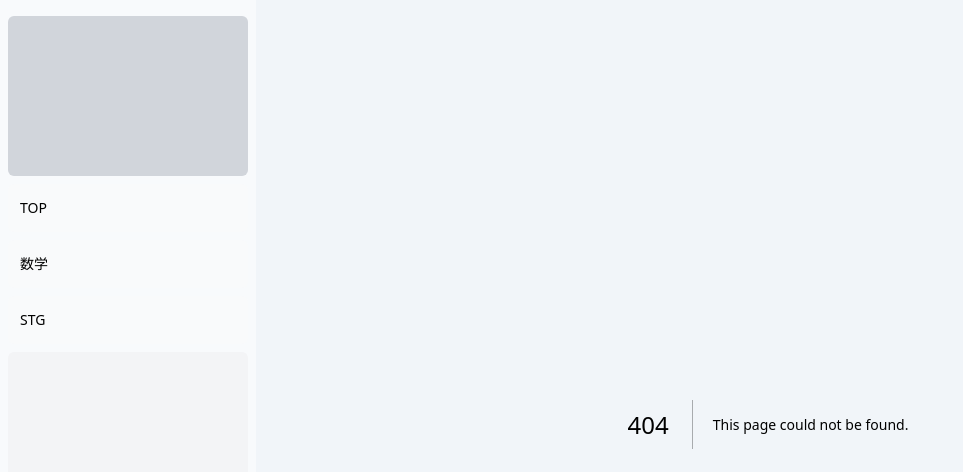
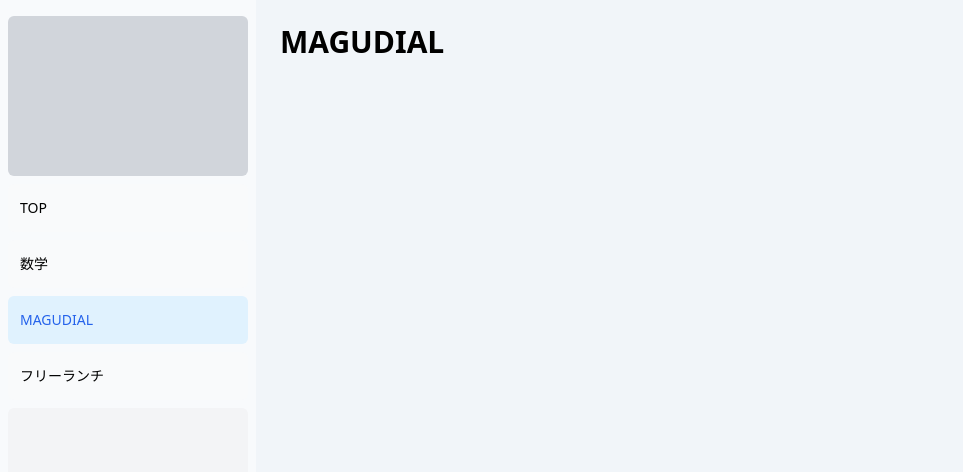
Before and after one commit to ootoro29/high_fes_kurumekosen, a Next.js app: page /magudial in a window 1280 px wide. Before the commit this address had no page. Shown: the top 472 px of the page, without its empty margins (0-963 px from the left). Built offline with nearby package versions, Linux system fonts and the light colour scheme.

Commit message:
トップ画面言葉変更

```diff
--- /dev/null
+++ b/src/app/freelunch/page.tsx
@@ -0,0 +1,8 @@
+export default function STG(){
+    return(
+        <>
+           <h1 className="w-full text-3xl font-bold">フリーランチ</h1>
+           <iframe className="aspect-video w-full max-w-[640px]" width="560" height="315" src="https://www.youtube.com/embed/G4_Ck977UBk?si=aJ9Vi0U9eEMXUuNK" title="YouTube video player" allow="accelerometer; autoplay; clipboard-write; encrypted-media; gyroscope; picture-in-picture; web-share"></iframe>
+        </>
+    );
+}
--- a/src/app/stg/page.tsx
+++ b/src/app/magudial/page.tsx
@@ -1,8 +1,7 @@
 export default function STG(){
     return(
         <>
-           <h1>MAGUDIAL</h1>
-           <h1>フリーランチ</h1>
+           <h1 className="w-full text-3xl font-bold">MAGUDIAL</h1>
         </>
     );
 }
--- a/src/app/others/page.tsx
+++ /dev/null
@@ -1,30 +0,0 @@
-import Column from "./ui/column";
-
-export type blog = {
-    id:number;
-    title: string;
-    href: string;
-};
-
-const blogs:blog[] = [
-    {
-        id: 1,
-        title: 'このサイトについて',
-        href: "/others/website"
-    },
-];
-
-export default function Others(){
-    return(
-        <>
-        <p></p>
-        {blogs.map((blog) =>{
-                return(
-                    <div className="indent-4" key = {blog.id}>
-                        <Column blog = {blog}/>
-                    </div>
-                );
-            })}
-        </>
-    );
-}
--- a/src/app/others/ui/column.tsx
+++ /dev/null
@@ -1,10 +0,0 @@
-import Link from "next/link";
-import { blog } from "../page";
-
-export default function Column({blog}:{blog:blog}){
-    return (
-        <div className="pb-5">
-            <p><Link href = {blog.href} className="text-2xl hover:underline">{blog.title}</Link></p>
-        </div>
-    );
-}
--- a/src/app/page.tsx
+++ b/src/app/page.tsx
@@ -1,15 +1,16 @@
 import Image from "next/image";
 import Comic from "./ui/comic";
+import Link from "next/link";
 
 export default function Home() {
   return (
     <>
     <div className="max-w-[640px]">
       <p className="text-left">Author:久留米高専生の誰か</p>
-      <h1 className="text-5xl font-bold text-center">ハイスク祭用ウェブサイト</h1>
+      <h1 className="text-5xl xl:text-xl  font-bold text-center">ハイスク祭用ウェブサイト</h1>
       <p className="text-center"> 未完成の代物</p>
       <br />
-      <p className="text-center"> これは2024年2月24日(土)開催の「ハイスク祭のじかん」にブースで参加する久留米高専で展示する作品についての紹介とその他色々の情報を発信する目的で作られたウェブサイト(笑)です。</p>
+      <p className="text-left"> これは2024年2月24日(土)開催の「<Link href ="https://kbc.co.jp/high-fes/" className="text-sky-400 hover:underline" >ハイスク祭のじかん</Link>」にブースで参加する久留米高専で展示する作品についての紹介とその他色々の情報を発信する目的で作られたウェブサイト(笑)です。最近ReactやNext.jsを勉強しているので何か作ってみたいと思いました。するとどうやらVercelを使えば簡単にデプロイ(公開すること)できるらしい………だったらやるしかねぇ！────ってことで勢いで作ってます。拙いところしかありませんがどうぞお楽しみください。</p>
     </div>
     <Comic name = "イントロダクション" size = {6} />
     </>
--- a/src/app/ui/sidenavi.tsx
+++ b/src/app/ui/sidenavi.tsx
@@ -11,7 +11,8 @@ const links = [
       href: '/math',
       icon:"数"
     },
-    { name: 'STG', href: '/stg',icon:"射"},
+    { name: 'MAGUDIAL', href: '/magudial',icon:"M"},
+    { name: 'フリーランチ', href: '/freelunch',icon:"フ"},
     //{ name: 'その他', href: '/others',icon:"他"},
 
   ];
```
Also changed, not shown: src/app/others/website/page.tsx (deleted, +0 -8 lines).
